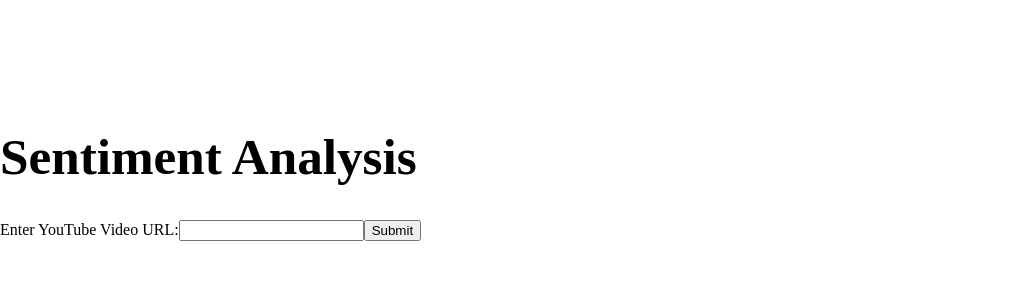
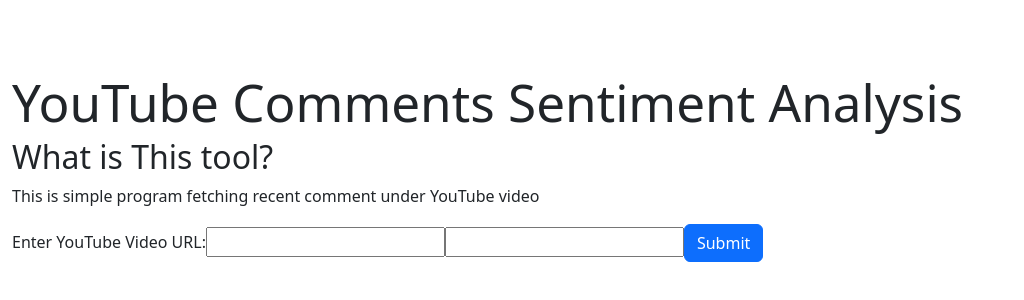
Before and after one commit to JaFi01/YT-comment-analyzer, a React (Vite) app in the folder client/: page / in a window 1280 px wide. Shown: the part 232-532 px from the top of the page, without its empty margins (0-1024 px from the left). Built offline with nearby package versions, Linux system fonts and the light colour scheme.

Commit message:
added template for wordcloud

```diff
--- a/client/package.json
+++ b/client/package.json
@@ -11,7 +11,9 @@
   },
   "dependencies": {
     "axios": "^1.6.8",
+    "bootstrap": "^5.3.3",
     "react": "^18.2.0",
+    "react-bootstrap": "^2.10.2",
     "react-dom": "^18.2.0",
     "recharts": "^2.12.3"
   },
--- a/client/src/App.jsx
+++ b/client/src/App.jsx
@@ -1,14 +1,20 @@
 import React, { useState } from 'react';
+import {Container, Row, Col, Button} from 'react-bootstrap';
 import axios from 'axios';
 import SentimentChart from './SentimentChart';
+import HighlightedComments from './HighlightedComments';
+import ImageComponent from './ImageComponent';
+import 'bootstrap/dist/css/bootstrap.min.css';
 
 function App() {
   const [videoUrl, setVideoUrl] = useState('');
+  const [password, setPassword] = useState('')
   const [responseData, setResponseData] = useState(null);
   const [error, setError] = useState(null);
 
   const handleInputChange = (event) => {
     setVideoUrl(event.target.value);
+    setPassword(event.target.value);
   };
 
   const handleSubmit = async (event) => {
@@ -18,36 +24,49 @@ function App() {
         video_url: videoUrl
       });
       setResponseData(response.data);
+      console.log(responseData.comments_highlights)
     } catch (error) {
       setError(error.response.data.message);
     }
   };
 
   return (
-    <div>
-      <h1>Sentiment Analysis</h1>
+    <Container>
+      <Row>
+        <h1>YouTube Comments Sentiment Analysis</h1>
+        <h2>What is This tool?</h2>
+        <p>This is simple program fetching recent comment under YouTube video </p>
+      </Row>
+      <Row>
       <form onSubmit={handleSubmit}>
         <label>
           Enter YouTube Video URL:
           <input type="text" value={videoUrl} onChange={handleInputChange} />
+          <input type="password" value={password} onChange={handleInputChange} />
         </label>
-        <button type="submit">Submit</button>
+        <Button variant='primary' type='submit'> Submit</Button>
       </form>
+      </Row>
+
       {responseData && (
-        <div>
-          <div style={{width: '60%'}}>
+      <Row>
+          <Col md={5}>
           <h2>GPT Response:</h2>
             <p>{JSON.stringify(responseData.gpt_response, null, 2)}</p>
-          </div>
-          <h2>VADER Response:</h2>
-          <p>Negative points: {responseData.negative_points}</p>
-          <p>Positive points: {responseData.positive_points}</p>
-          <SentimentChart sentiment={{negative: responseData.negative_points, positive: responseData.positive_points}}/>
+          <h2>Highlighted Comments</h2>
+          <HighlightedComments comments={responseData.comments_highlights} />
 
-        </div>
+          </Col>
+          <Col md={6}>
+            <h2>VADER-based analysis:</h2>
+            <SentimentChart sentiment={{negative: responseData.negative_points, positive: responseData.positive_points}}/>
+            <img src="https://quickchart.io/wordcloud?text=To%20be%20or%20not%20to%20be%2C%20that%20is%20the%20question" alt="Chmura słów" />
+          </Col>
+        </Row>
       )}
+
       {error && <p>Error: {error}</p>}
-    </div>
+    </Container>
   );
 }
 
--- /dev/null
+++ b/client/src/HighlightedComments.jsx
@@ -0,0 +1,26 @@
+import React from 'react';
+import { Card } from 'react-bootstrap';
+
+const CommentCard = ({ comment }) => {
+  return (
+    <Card>
+      <Card.Body>
+        <Card.Text>{comment[2]}</Card.Text>
+        <Card.Subtitle className="mb-2 text-muted">{comment[1]}</Card.Subtitle>
+        <Card.Subtitle className="mb-2 text-muted">Likes: {comment[0]}</Card.Subtitle>
+      </Card.Body>
+    </Card>
+  );
+};
+
+const HighlightedComments = ({ comments }) => {
+  return (
+    <div>
+      {comments.map((comment, index) => (
+        <CommentCard key={index} comment={comment} />
+      ))}
+    </div>
+  );
+};
+
+export default HighlightedComments;
```
Also changed, not shown: client/src/ImageComponent.jsx (added, +11 -0 lines), 2 other files (tests, documents, lock files or other folders).
